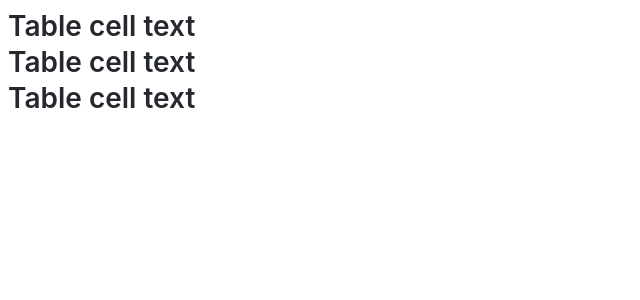
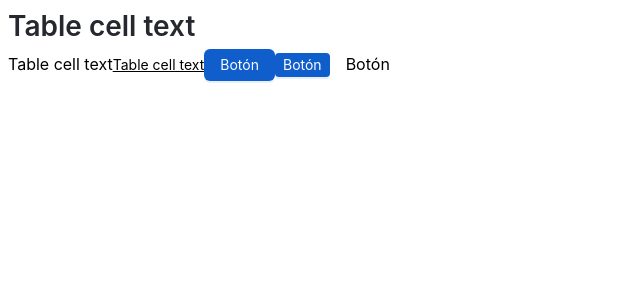
Before and after one commit to Cromeror/Fanatics-Design-System, a React (Vite) app: page / in a window 1280 px wide. Shown: the top 300 px of the page, without its empty margins (0-640 px from the left). Built offline with nearby package versions, Linux system fonts and the light colour scheme.

Commit message:
working in progress 2

```diff
--- a/src/main.tsx
+++ b/src/main.tsx
@@ -1,14 +1,26 @@
 import * as React from 'react'
 import * as ReactDOM from 'react-dom/client'
 import {Heading} from "../components/typography/Heading";
+import {Title} from "../components/typography/Title";
+import {BodyText} from "../components/typography/BodyText";
+import { Button } from "../components/button/button";
 import {ConfigProvider, Typography} from "antd";
 import {lightTheme} from "../themes/light-theme";
 
 ReactDOM.createRoot(document.getElementById('root')).render(
   <React.StrictMode>
     <ConfigProvider theme={lightTheme}>
-      <Heading>Table cell text</Heading>
-      <Heading as={Typography.Text}>Table cell text</Heading>
-      <Heading as={Typography.Link}>Table cell text</Heading>
+      <Heading as={Typography.Title}>Table cell text</Heading>
+      <Title as={Typography.Text}>Table cell text</Title>
+      <BodyText underline={true}>Table cell text</BodyText>
+      <Button size="default" color="primary-default" type='primary' hoverColor='primary-Hover'>
+        Botón
+      </Button>
+      <Button size="small" color="primary-default" type='primary' hoverColor='primary-Hover'>
+        Botón
+      </Button>
+      <Button size="large" type='text' hoverColor='primary-Hover'>
+        Botón
+      </Button>
     </ConfigProvider>
   </React.StrictMode>)
```
